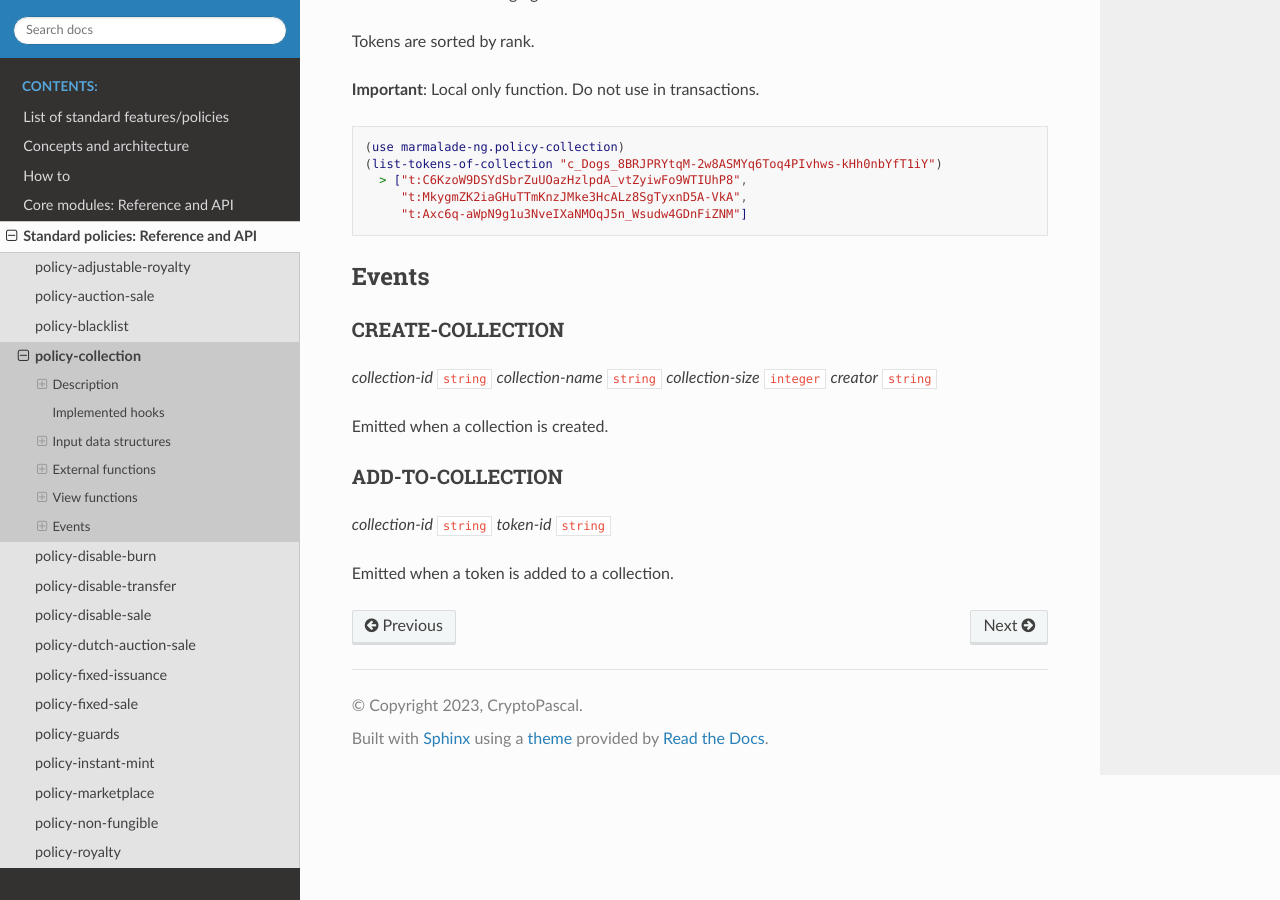
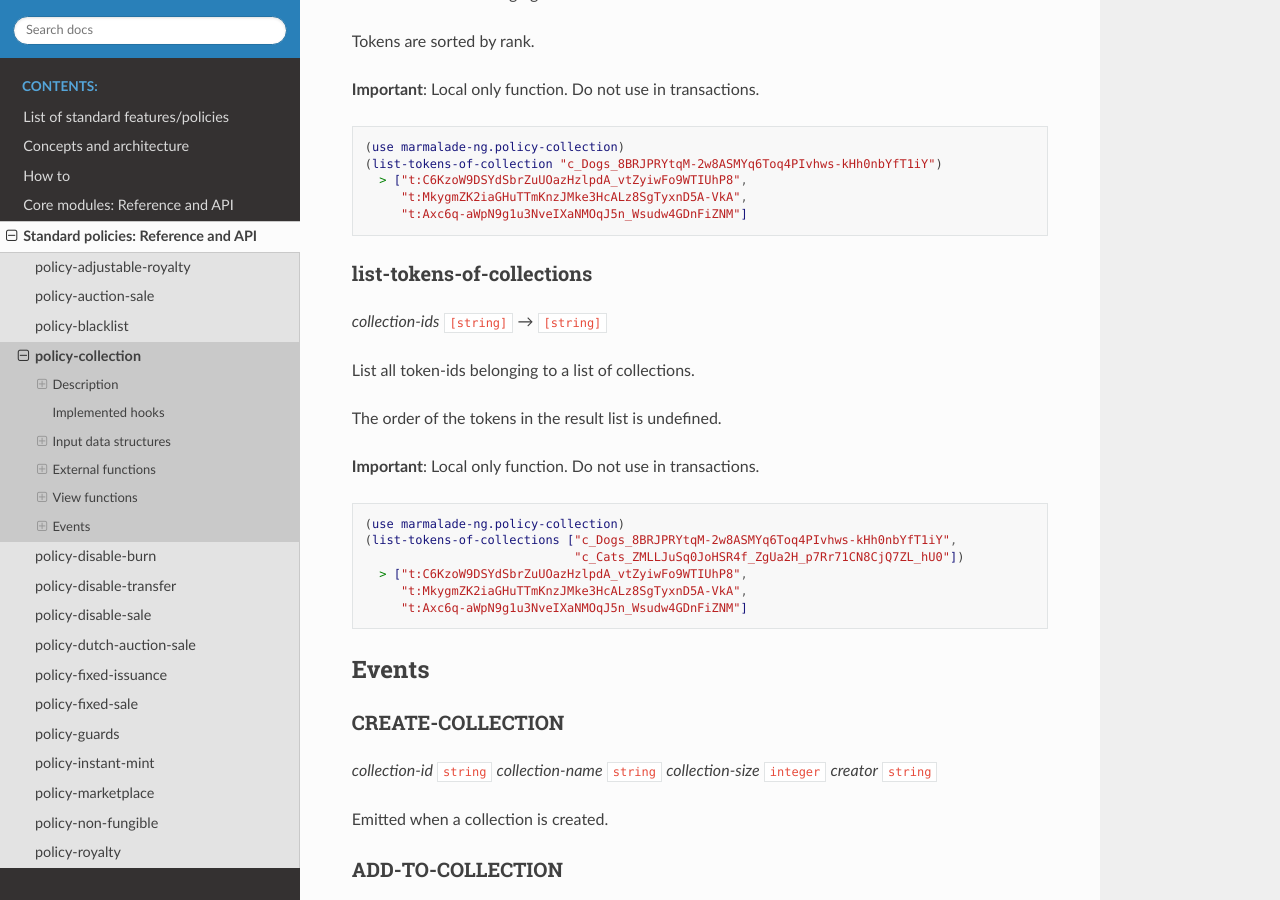
Before and after one commit to Marmalade-NG/marmalade-ng, a Sphinx documentation site: the page built from doc/source/policy-collection.rst, in a window 1280 px wide and 900 px high, scrolled down 4181 px. Built offline with Sphinx 7.4.7 and the Read the Docs theme 2.0.0, drawn with Linux system fonts in a browser that asks for light colours.

Commit message:
Add list-token-of-collections function

```diff
--- a/doc/source/policy-collection.rst
+++ b/doc/source/policy-collection.rst
@@ -223,6 +223,27 @@ Tokens are sorted by rank.
        "t:Axc6q-aWpN9g1u3NveIXaNMOqJ5n_Wsudw4GDnFiZNM"]
 
 
+list-tokens-of-collections
+~~~~~~~~~~~~~~~~~~~~~~~~~~
+*collection-ids* ``[string]`` *→* ``[string]``
+
+List all token-ids belonging to a list of collections.
+
+The order of the tokens in the result list is undefined.
+
+
+**Important**: Local only function. Do not use in transactions.
+
+.. code:: lisp
+
+  (use marmalade-ng.policy-collection)
+  (list-tokens-of-collections ["c_Dogs_8BRJPRYtqM-2w8ASMYq6Toq4PIvhws-kHh0nbYfT1iY",
+                               "c_Cats_ZMLLJuSq0JoHSR4f_ZgUa2H_p7Rr71CN8CjQ7ZL_hU0"])
+    > ["t:C6KzoW9DSYdSbrZuUOazHzlpdA_vtZyiwFo9WTIUhP8",
+       "t:MkygmZK2iaGHuTTmKnzJMke3HcALz8SgTyxnD5A-VkA",
+       "t:Axc6q-aWpN9g1u3NveIXaNMOqJ5n_Wsudw4GDnFiZNM"]
+
+
 Events
 ^^^^^^
 CREATE-COLLECTION
```
Also changed, not shown: 2 other files.
